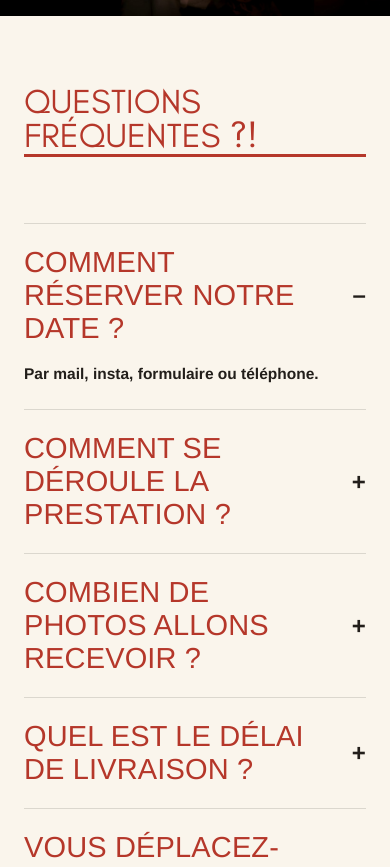
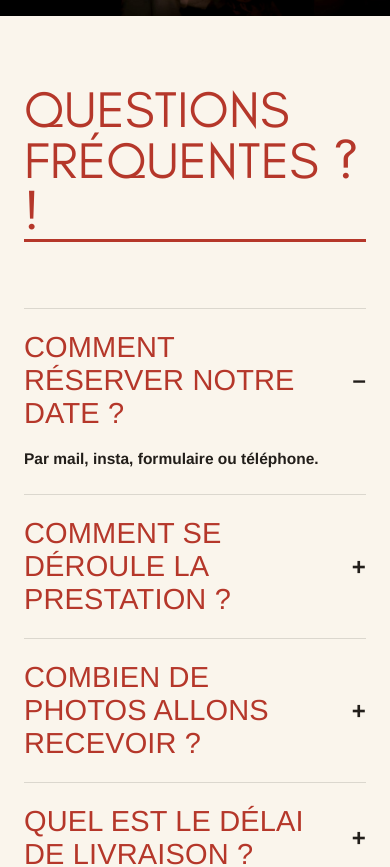
Before and after one commit to saslandeco-cmyk/tioto-photographe, a Next.js app: page / in a window 390 px wide. Shown: the part 4076-4943 px from the top of the page. Built offline with nearby package versions, Linux system fonts and the light colour scheme.

Commit message:
Raise Faq title mobile font-size floor to 51px

```diff
--- a/app/components/Faq.module.css
+++ b/app/components/Faq.module.css
@@ -14,7 +14,7 @@
   font-weight: 400;
   text-transform: uppercase;
   color: var(--red);
-  font-size: clamp(34px, 6vw, 59px);
+  font-size: clamp(51px, 6vw, 59px);
   line-height: 1;
   letter-spacing: 0.005em;
   margin: 0 0 20px;
```
